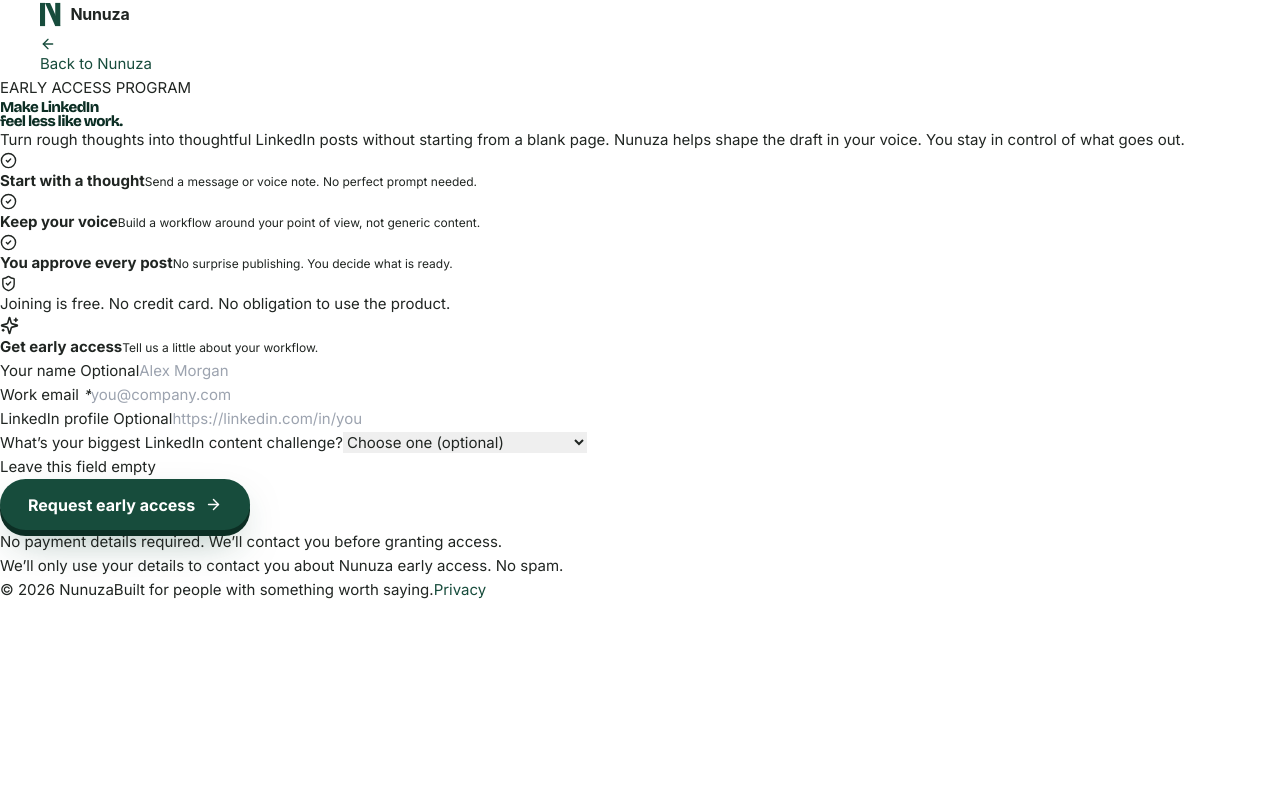
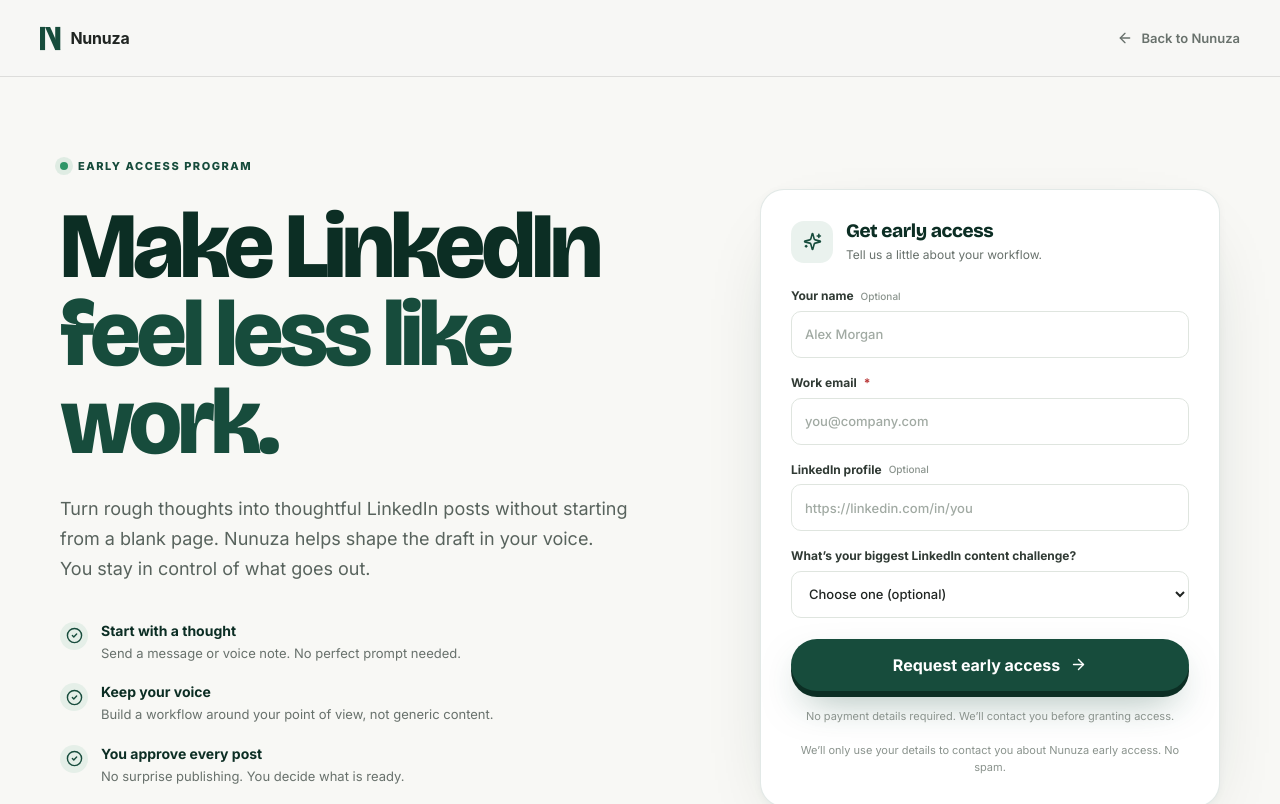
Before and after one commit to miftah-ab/Nunuza, a Next.js app: page /early-access in a window 1280 px wide. Shown: the top 804 px of the page. Built offline with nearby package versions, Linux system fonts and the light colour scheme; no server answers.

Commit message:
style: add branded early access page styles

```diff
--- a/src/components/landing/landing.css
+++ b/src/components/landing/landing.css
@@ -1279,3 +1279,148 @@
   10% { opacity: 0.55; transform: scale(1); }
   55%, 100% { opacity: 0; transform: scale(1.28, 1.7); }
 }
+
+
+/* ── Early access page ───────────────────────────────────────────────────── */
+.nz-early {
+  min-height: 100svh;
+  background: #f8f8f5;
+  color: var(--nz-ink);
+  display: flex;
+  flex-direction: column;
+}
+.nz-early-nav {
+  border-bottom: 1px solid var(--nz-line);
+  background: rgba(248,248,245,.88);
+}
+.nz-early-nav-in {
+  height: 76px;
+  display: flex;
+  align-items: center;
+  justify-content: space-between;
+}
+.nz-early-back {
+  display: inline-flex;
+  align-items: center;
+  gap: 8px;
+  color: var(--nz-mute);
+  font: 600 13px/1 var(--font-inter),system-ui,sans-serif;
+}
+.nz-early-back:hover { color: var(--nz-forest); }
+.nz-early-main {
+  width: min(100% - 48px, 1160px);
+  margin: auto;
+  padding: 76px 0 88px;
+  display: grid;
+  grid-template-columns: minmax(0,1fr) minmax(360px,460px);
+  gap: clamp(48px,8vw,112px);
+  align-items: center;
+  flex: 1;
+}
+.nz-early-eyebrow {
+  display: inline-flex;
+  align-items: center;
+  gap: 10px;
+  color: var(--nz-forest);
+  font: 800 11px/1 var(--font-inter),system-ui,sans-serif;
+  letter-spacing: .14em;
+}
+.nz-early-pulse {
+  width: 8px; height: 8px; border-radius: 50%;
+  background: #2d9667; box-shadow: 0 0 0 5px rgba(45,150,103,.12);
+}
+.nz-early-title {
+  margin: 26px 0 0;
+  font-size: clamp(3.5rem,7.3vw,6.8rem);
+  line-height: .94;
+}
+.nz-early-title span { color: var(--nz-forest); }
+.nz-early-lede {
+  max-width: 570px;
+  margin: 28px 0 0;
+  color: #58635d;
+  font: 400 clamp(16px,1.5vw,18px)/1.65 var(--font-inter),system-ui,sans-serif;
+}
+.nz-early-points {
+  display: grid;
+  gap: 20px;
+  margin-top: 38px;
+}
+.nz-early-points > div { display:flex; gap:13px; align-items:flex-start; }
+.nz-early-points > div > span {
+  display:grid; place-items:center; flex:0 0 28px; height:28px;
+  border-radius:50%; background:#e5efe8; color:var(--nz-forest);
+}
+.nz-early-points p { margin:0; display:grid; gap:4px; }
+.nz-early-points b { color:var(--nz-deep); font:700 14px/1.3 var(--font-inter),system-ui,sans-serif; }
+.nz-early-points small { color:var(--nz-mute); font:400 13px/1.5 var(--font-inter),system-ui,sans-serif; }
+.nz-early-note {
+  display:flex; align-items:center; gap:9px; margin-top:38px;
+  color:var(--nz-mute); font:500 12px/1.5 var(--font-inter),system-ui,sans-serif;
+}
+.nz-early-note svg { flex:none; color:var(--nz-forest); }
+.nz-early-card {
+  padding: 30px;
+  border: 1px solid rgba(23,76,60,.12);
+  border-radius: 24px;
+  background:#fff;
+  box-shadow:0 28px 80px -42px rgba(12,46,36,.32),0 2px 8px rgba(12,46,36,.04);
+}
+.nz-early-card-top { display:flex; gap:13px; align-items:center; margin-bottom:25px; }
+.nz-early-icon {
+  width:42px;height:42px;display:grid;place-items:center;border-radius:13px;
+  background:#eaf2ee;color:var(--nz-forest);
+}
+.nz-early-card-top div:last-child { display:grid;gap:4px; }
+.nz-early-card-top b { color:var(--nz-deep);font:800 19px/1.2 var(--nz-display);letter-spacing:-.02em; }
+.nz-early-card-top small { color:var(--nz-mute);font:400 12px/1.4 var(--font-inter),system-ui,sans-serif; }
+.nz-early-form { display:grid;gap:17px; }
+.nz-early-field { display:grid;gap:7px; }
+.nz-early-field label { display:flex;gap:7px;align-items:center;color:#303a34;font:700 12px/1.3 var(--font-inter),system-ui,sans-serif; }
+.nz-early-field label span { color:#8b948e;font:500 10px/1 var(--font-inter),system-ui,sans-serif; }
+.nz-early-field label em { color:#b93838;font-style:normal; }
+.nz-early-field input,.nz-early-field select {
+  width:100%;min-height:47px;padding:0 13px;border:1px solid #dfe5df;border-radius:10px;
+  background:#fff;color:var(--nz-ink);font:500 13px/1.4 var(--font-inter),system-ui,sans-serif;
+  transition:border-color .16s,box-shadow .16s;
+}
+.nz-early-field input::placeholder { color:#a1aaa3; }
+.nz-early-field input:focus,.nz-early-field select:focus {
+  outline:none;border-color:var(--nz-forest);box-shadow:0 0 0 3px rgba(23,76,60,.1);
+}
+.nz-early-submit { width:100%;justify-content:center;margin-top:4px;min-height:52px; }
+.nz-early-submit:disabled { opacity:.68;cursor:wait; }
+.nz-early-required,.nz-early-privacy {
+  margin:0;text-align:center;color:#8a938d;font:400 11px/1.55 var(--font-inter),system-ui,sans-serif;
+}
+.nz-early-privacy { margin-top:17px; }
+.nz-early-error { margin:0;color:#b93838;font:500 12px/1.45 var(--font-inter),system-ui,sans-serif; }
+.nz-early-success { min-height:330px;display:flex;flex-direction:column;align-items:center;justify-content:center;text-align:center;gap:14px;color:var(--nz-forest); }
+.nz-early-success h3 { margin:0;color:var(--nz-deep);font:800 30px/1 var(--nz-display);letter-spacing:-.04em; }
+.nz-early-success p { max-width:290px;margin:0;color:var(--nz-mute);font:400 14px/1.6 var(--font-inter),system-ui,sans-serif; }
+.nz-early-reset { margin-top:8px;border:0;background:none;color:var(--nz-forest);font:700 12px/1 var(--font-inter),system-ui,sans-serif;cursor:pointer;text-decoration:underline;text-underline-offset:4px; }
+.nz-early-honeypot { position:absolute!important;left:-10000px!important;width:1px!important;height:1px!important;overflow:hidden!important; }
+.nz-early-spin { animation:nz-spin 1s linear infinite; }
+@keyframes nz-spin { to { transform:rotate(360deg); } }
+.nz-early-footer {
+  width:min(100% - 48px,1160px);margin:0 auto;padding:22px 0;
+  display:flex;justify-content:space-between;gap:14px;flex-wrap:wrap;
+  border-top:1px solid var(--nz-line);color:#8a938d;
+  font:500 11px/1.4 var(--font-inter),system-ui,sans-serif;
+}
+.nz-early-footer a { color:var(--nz-mute); }
+@media(max-width:850px) {
+  .nz-early-main { grid-template-columns:minmax(0,1fr);max-width:620px;padding:58px 0 64px;gap:42px; }
+  .nz-early-title { font-size:clamp(3.3rem,11vw,5.5rem); }
+}
+@media(max-width:520px) {
+  .nz-early-nav-in { height:66px; }
+  .nz-early-main { width:calc(100% - 36px);padding:44px 0 50px;gap:34px; }
+  .nz-early-title { font-size:clamp(3rem,13vw,4.2rem); }
+  .nz-early-lede { margin-top:20px;font-size:15px; }
+  .nz-early-points { margin-top:28px;gap:17px; }
+  .nz-early-note { margin-top:26px; }
+  .nz-early-card { padding:22px 18px;border-radius:18px; }
+  .nz-early-footer { width:calc(100% - 36px); }
+}
+@media(prefers-reduced-motion:reduce) { .nz-early-spin { animation:none; } }
```
